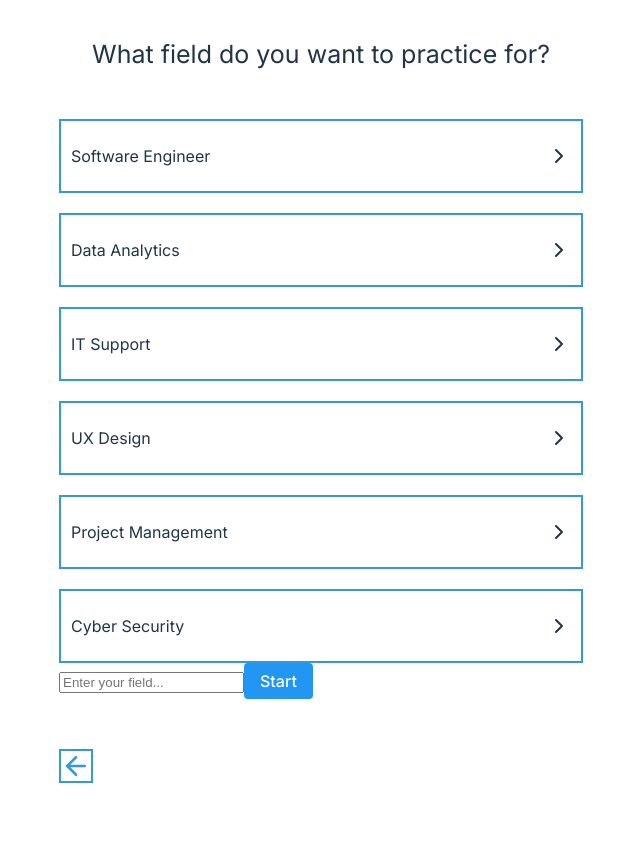
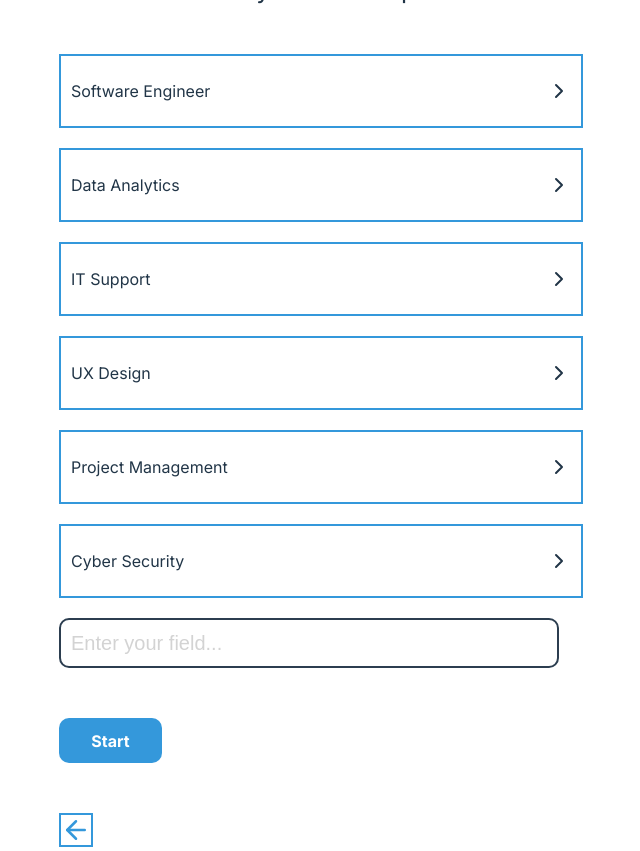
Before and after one commit to Hussein-Abdallah0/CareerForgeAI, a React (Vite) app in the folder frontend/: page /interview/start in a window 1280 px wide. Shown: the whole page, without its empty margins (319-959 px from the left). Before the commit the page ends 800 px from the top, so only its background shows below. Built offline with nearby package versions, Linux system fonts and the light colour scheme.

Commit message:
Add button and input component to job title page

```diff
--- a/frontend/src/pages/Interview/JobTitle/index.jsx
+++ b/frontend/src/pages/Interview/JobTitle/index.jsx
@@ -3,6 +3,8 @@ import "./styles.css";
 import { ArrowLeft, ChevronRight } from "lucide-react";
 import { useNavigate } from "react-router-dom";
 import axiosBaseUrl from "../../../utils/axios";
+import Input from "../../../components/Input";
+import Button from "../../../components/Button";
 import { useState } from "react";
 
 const JobTitle = () => {
@@ -82,13 +84,13 @@ const JobTitle = () => {
       </div>
 
       <div className="custom-job-input">
-        <input
+        <Input
           type="text"
           placeholder="Enter your field..."
           value={customJob}
           onChange={(e) => setCustomJob(e.target.value)}
         />
-        <button onClick={handleCustomSubmit}>Start</button>
+        <Button version="secondary-small" onClick={handleCustomSubmit} text="Start" />
       </div>
 
       {loading && <p className="loading">Fetching questions, please wait...</p>}
```
